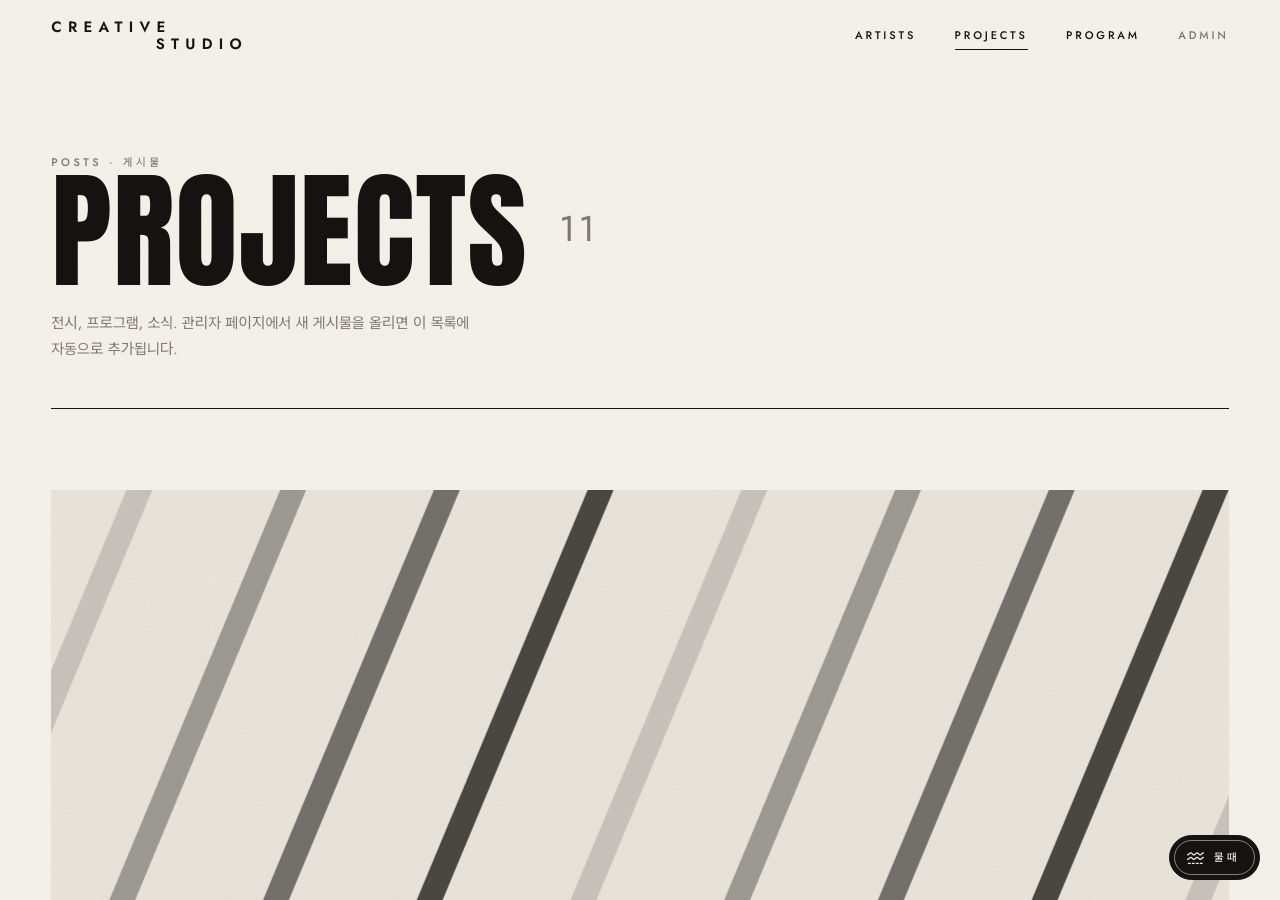
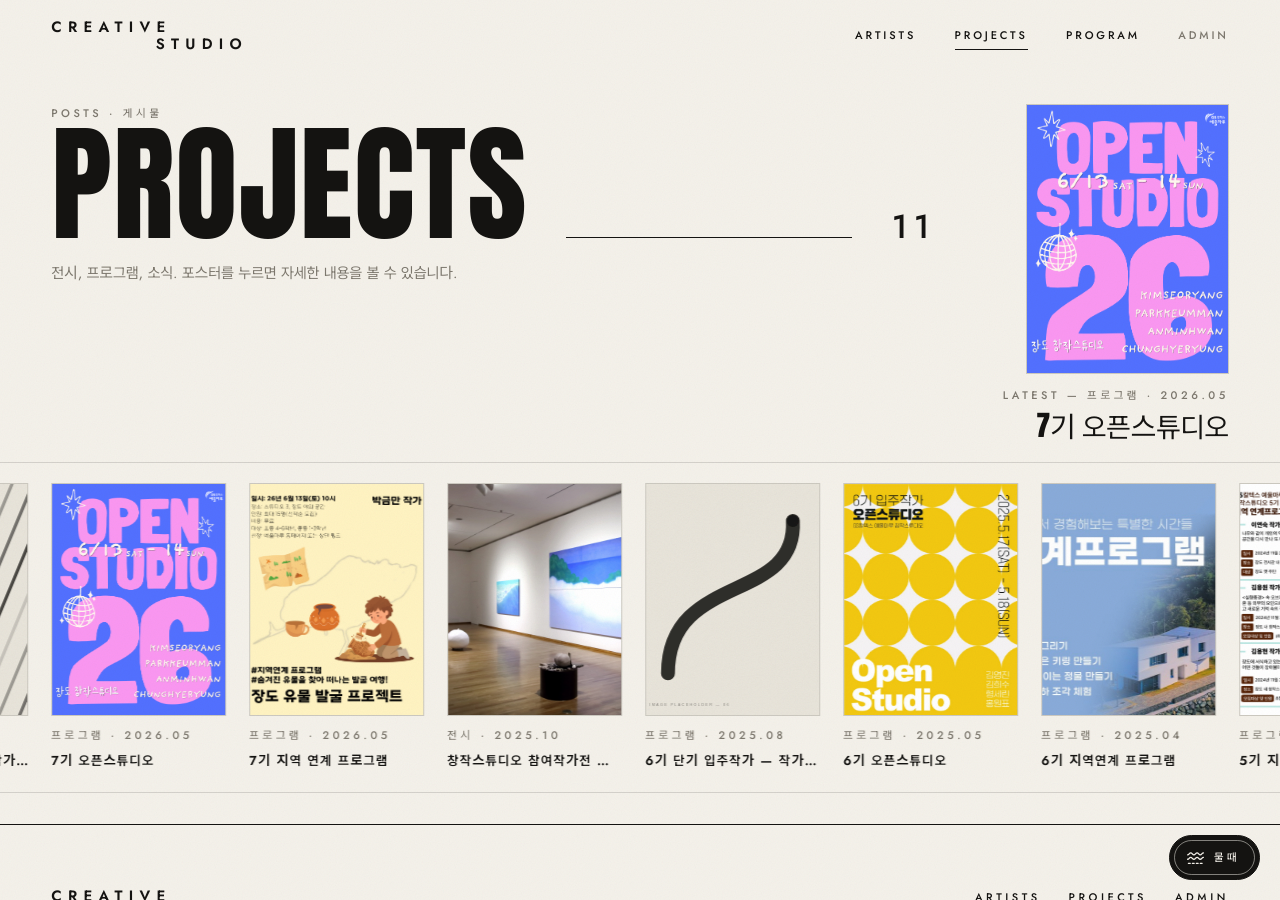
Before and after one commit to nomutefb/crstudio, a Jekyll site: the page built from projects/index.html, in a window 1280 px wide and 900 px high. Built offline with Jekyll 4.4.1, drawn with Linux system fonts in a browser that asks for light colours; some web fonts are replaced; some of the changed text lies outside the part shown.

Commit message:
feat(projects): 포스터 롤링 복귀 + 최신 대표작, 한 화면 구성
세로로 쌓이던 21:9 블록 목록을 걷고, 홈에 있던 포스터 벨트(우→좌 무한
컨베이어, 호버 시 정지)를 이 화면의 본문으로 되돌렸다.

- 타이틀을 작가 목록과 같은 아카이브 타이틀로 맞췄다. "Projects — 선 —
  11" 이 그어지고 숫자가 좌→우로 번지며 올라온다. 리빌도 같은 규칙을 탄다.
- 타이틀 오른쪽 빈 칸에 최신 대표작을 세웠다. 가장 최근 것 중 커버가
  있는 첫 항목을 고른다(가장 최근 글은 커버가 없어 자리가 비게 된다).
- 대표작은 포스터와 같은 3:4. 처음엔 4:3으로 잡아 포스터 위아래가
  잘려서 비율을 맞췄다.
- 대표작 높이를 clamp(180px, 30svh, 340px)로 화면에 비례해 묶었다.
  고정 폭으로 두면 해상도마다 히어로 높이가 달라져 벨트가 접히거나
  화면 밖으로 밀렸다. 이제 1920/1440/1366 모두 타이틀·대표작·롤링이
  한 화면에 들어온다(벨트 바닥 918/796/707 · 화면 1080/900/768).
- 이 화면의 포스터 카드는 한 단계 작게 잡는다(min(27svh, 330px)).

모바일은 한 화면에 묶지 않고 대표작이 타이틀 아래로 내려가 이어진다.

Co-Authored-By: Claude Opus 5 <noreply@anthropic.com>
Claude-Session: https://claude.ai/code/session_01PGNAsA8UVVUQYyovpyfZax

```diff
--- a/assets/css/main.css
+++ b/assets/css/main.css
@@ -1304,7 +1304,7 @@ a.pg-pill:hover .pg-l { text-decoration: underline; text-underline-offset: 3px;
   width: 100%;
   border-top: 1px solid var(--line);
   border-bottom: 1px solid var(--line);
-  padding: clamp(16px, 3vh, 28px) 0;
+  padding: clamp(12px, 2.2vh, 24px) 0;
   cursor: grab;
 }
 
@@ -1770,3 +1770,65 @@ body.tide-open .to-top { visibility: hidden; }
 @media (prefers-reduced-motion: reduce) {
   .to-top.is-in { animation: none; }
 }
+
+/* ── projects — 대표작 + 포스터 롤링을 한 화면에 ── */
+
+.projects-hero {
+  padding-top: calc(var(--head-h) + clamp(14px, 3.5vh, 44px));
+  padding-bottom: clamp(14px, 2.4vh, 30px);
+}
+
+.pj-head .desc { max-width: 46ch; color: var(--muted); margin-top: 16px; word-break: keep-all; }
+
+.pj-feature { display: block; }
+
+/* 포스터와 같은 3:4. 높이를 화면에 비례해 묶어 두면 어느 해상도에서든
+   타이틀 + 대표작 + 롤링이 한 화면에 담긴다. */
+.pj-feature figure {
+  aspect-ratio: 3 / 4;
+  height: clamp(180px, 30svh, 340px);
+  width: auto;
+  margin: 0 0 0 auto;
+  overflow: hidden;
+  background: var(--paper-2);
+  border: 1px solid var(--line);
+}
+
+.pj-feature img {
+  width: 100%;
+  height: 100%;
+  object-fit: cover;
+  transition: transform var(--dur-med) var(--ease-out);
+}
+
+.pj-feature:hover img { transform: scale(1.04); }
+
+.pj-feature-meta { display: block; padding-top: 12px; text-align: right; }
+.pj-feature-meta .label { display: block; margin-bottom: 6px; }
+
+.pj-feature-title {
+  display: block;
+  font-family: var(--font-display);
+  text-transform: uppercase;
+  font-size: clamp(20px, 2.2vw, 34px);
+  line-height: 1.05;
+  word-break: keep-all;
+}
+
+.pj-belt-wrap { padding-bottom: clamp(20px, 3.5vh, 44px); }
+
+/* 이 화면에서는 포스터를 한 단계 작게 잡아 타이틀과 함께 한 화면에 담는다 */
+.projects-index .poster-card { width: calc(min(27svh, 330px) * 0.72); }
+
+@media (min-width: 901px) {
+  .projects-hero {
+    display: grid;
+    grid-template-columns: minmax(0, 1fr) clamp(180px, 19vw, 280px);
+    align-items: start;
+    gap: clamp(28px, 4vw, 72px);
+  }
+}
+
+@media (max-width: 900px) {
+  .pj-feature { margin-top: clamp(24px, 4vh, 40px); }
+}
--- a/projects/index.html
+++ b/projects/index.html
@@ -3,41 +3,53 @@ layout: default
 title: Projects
 nav: projects
 permalink: /projects/
+body_class: projects-index
 ---
 {% assign posts = site.projects | sort: "date" | reverse %}
+{%- comment -%} 대표작은 가장 최근 것 중 커버가 있는 첫 항목 {%- endcomment -%}
+{% assign featured = nil %}
+{% for p in posts %}{% if featured == nil and p.cover and p.cover != "" %}{% assign featured = p %}{% endif %}{% endfor %}
 
-<section class="page-hero wrap">
+<section class="page-hero wrap projects-hero">
+  <div class="pj-head">
     <p class="label label--muted reveal">POSTS · 게시물</p>
-  <h1 class="section-title display reveal" style="font-size:clamp(48px,10vw,140px)">Projects <span class="count">{{ posts | size }}</span></h1>
-  <p class="desc reveal">전시, 프로그램, 소식. 관리자 페이지에서 새 게시물을 올리면 이 목록에 자동으로 추가됩니다.</p>
+    <h1 class="archive-title display reveal">
+      <span class="at-word">Projects</span>
+      <span class="at-rule" aria-hidden="true"></span>
+      <span class="at-count">{{ posts | size }}</span>
+    </h1>
+    <p class="desc reveal">전시, 프로그램, 소식. 포스터를 누르면 자세한 내용을 볼 수 있습니다.</p>
+  </div>
+
+  {% if featured %}
+  <a class="pj-feature reveal" href="{{ featured.url | relative_url }}">
+    <figure><img src="{{ featured.cover | relative_url }}" alt="{{ featured.title }}"></figure>
+    <span class="pj-feature-meta">
+      <span class="label label--muted">LATEST — {{ featured.category }} · {{ featured.date | date: "%Y.%m" }}</span>
+      <span class="pj-feature-title">{{ featured.title }}</span>
+    </span>
+  </a>
+  {% endif %}
 </section>
 
-<section class="wrap" style="padding-bottom:clamp(72px,12vh,140px)">
+<section class="pj-belt-wrap">
+  <div class="poster-belt reveal" data-belt>
+    <div class="poster-track" data-belt-track>
       {% for p in posts %}
       {% assign phn = forloop.index | modulo: 6 | plus: 1 %}
       {% if p.cover and p.cover != "" %}{% assign pimg = p.cover | relative_url %}{% else %}{% assign pimg = '/assets/img/ph/ph-' | append: phn | append: '.svg' | relative_url %}{% endif %}
-  <article class="project-block">
-    <a class="project-cover reveal" href="{{ p.url | relative_url }}"><img src="{{ pimg }}" alt="{{ p.title }}" loading="lazy"></a>
-    <div class="project-cols">
-      <div class="reveal">
-        <div class="meta" style="display:flex;gap:14px;margin-bottom:10px">
-          <span class="label label--muted">{{ p.category }}</span>
-          <span class="label label--muted">{{ p.date | date: "%Y.%m.%d" }}</span>
-        </div>
-        <h2 class="project-title display"><a href="{{ p.url | relative_url }}">{{ p.title }}</a></h2>
-        {% if p.artists and p.artists != empty %}
-        <p class="label label--muted" style="margin-top:6px">WITH — {{ p.artists | join: ", " }}</p>
-        {% endif %}
-      </div>
-      <div class="reveal">
-        <p class="project-desc">{{ p.excerpt_text | default: p.excerpt | strip_html | truncate: 160 }}</p>
-        <a class="project-more label" href="{{ p.url | relative_url }}">Read More →</a>
+      <a class="poster-card" href="{{ p.url | relative_url }}">
+        <figure><img src="{{ pimg }}" alt="{{ p.title }}" loading="lazy"></figure>
+        <span class="pcap">
+          <span class="label label--muted">{{ p.category }} · {{ p.date | date: "%Y.%m" }}</span>
+          <span class="pt">{{ p.title }}</span>
+        </span>
+      </a>
+      {% endfor %}
     </div>
   </div>
-  </article>
-  {% endfor %}
+</section>
 
 {% if posts == empty %}
-  <p class="desc">아직 게시물이 없습니다. <a href="{{ '/admin/' | relative_url }}" style="border-bottom:1px solid var(--ink)">관리자 페이지</a>에서 첫 게시물을 올려보세요.</p>
+<section class="wrap"><p class="desc">아직 게시물이 없습니다. <a href="{{ '/admin/' | relative_url }}" style="border-bottom:1px solid var(--ink)">관리자 페이지</a>에서 첫 게시물을 올려보세요.</p></section>
 {% endif %}
-</section>
```
Lines whose indentation alone changed are shown as unchanged.
